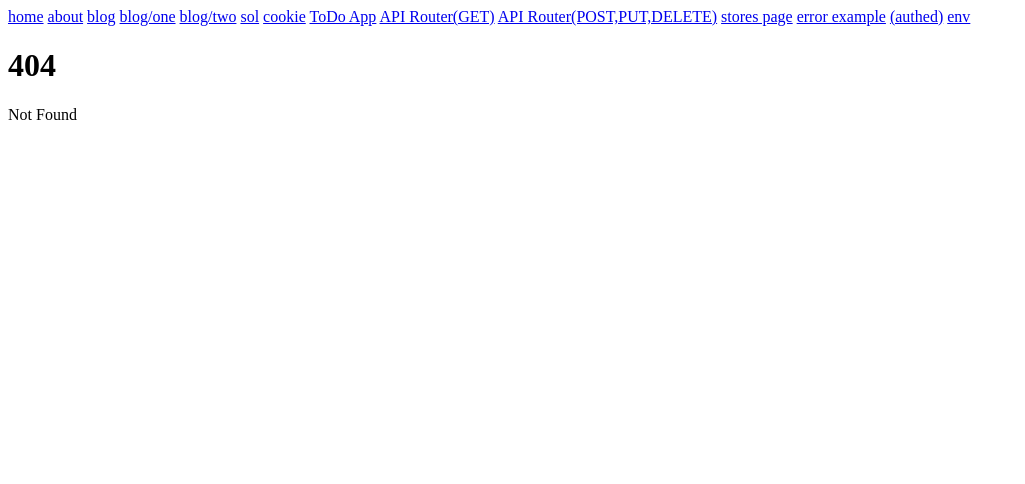
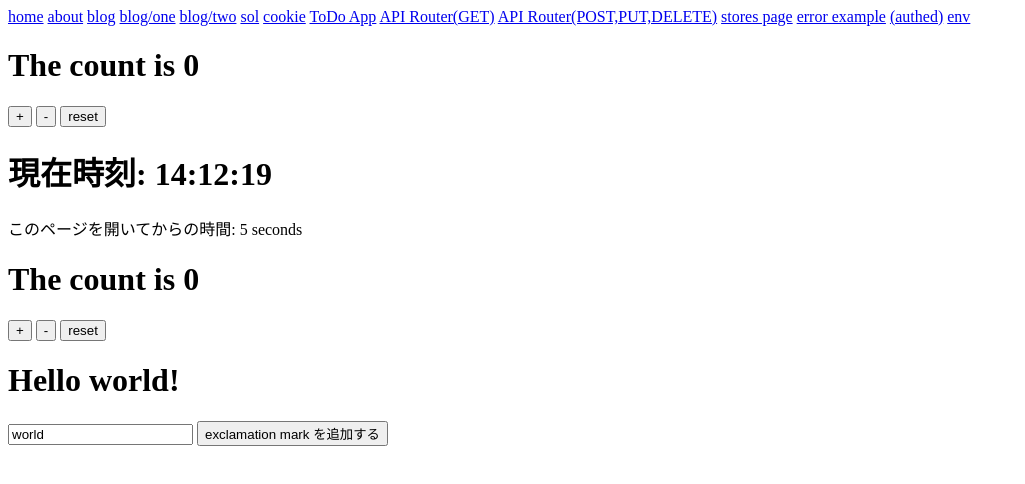
Before and after one commit to ozaki-physics/svelte-training, a SvelteKit app in the folder app/: page /basic-svelte/08_Stores in a window 1280 px wide. Before the commit this address had no page. Shown: the top 484 px of the page, without its empty margins (0-1025 px from the left). Built offline with nearby package versions, Linux system fonts and the light colour scheme.

Commit message:
feat: basic-svelte 08 stores グローバルな値の格納場所

```diff
--- /dev/null
+++ b/app/src/routes/basic-svelte/08_Stores/+page.svelte
@@ -0,0 +1,11 @@
+<script>
+  import ExWritable from "./ExWritable.svelte";
+  import ExDerived from "./ExDerived.svelte";
+  import CustomStores from "./CustomStores.svelte";
+  import StoreBinding from "./StoreBinding.svelte";
+</script>
+
+<ExWritable />
+<ExDerived />
+<CustomStores />
+<StoreBinding />
--- /dev/null
+++ b/app/src/routes/basic-svelte/08_Stores/CustomStores.svelte
@@ -0,0 +1,10 @@
+<script>
+	// @ts-ignore
+	import { count } from './stores02.js';
+</script>
+
+<h1>The count is {$count}</h1>
+
+<button on:click={count.increment}>+</button>
+<button on:click={count.decrement}>-</button>
+<button on:click={count.reset}>reset</button>
--- /dev/null
+++ b/app/src/routes/basic-svelte/08_Stores/Decrementer.svelte
@@ -0,0 +1,12 @@
+<script>
+  // @ts-ignore
+	import { count } from './stores.js';
+
+	function decrement() {
+		count.update((/** @type {number} */ n) => n - 1);
+	}
+</script>
+
+<button on:click={decrement}>
+	-
+</button>
--- /dev/null
+++ b/app/src/routes/basic-svelte/08_Stores/ExDerived.svelte
@@ -0,0 +1,18 @@
+<script>
+  // @ts-ignore
+  import { time, elapsed } from "./store.js";
+
+  const formatter = new Intl.DateTimeFormat("ja", {
+    hour12: false,
+    hour: "numeric",
+    minute: "2-digit",
+    second: "2-digit",
+  });
+</script>
+
+<h1>現在時刻: {formatter.format($time)}</h1>
+
+<p>
+  このページを開いてからの時間: {$elapsed}
+  {$elapsed === 1 ? "second" : "seconds"}
+</p>
--- /dev/null
+++ b/app/src/routes/basic-svelte/08_Stores/ExWritable.svelte
@@ -0,0 +1,25 @@
+<script>
+  // import { onDestroy } from "svelte";
+  // @ts-ignore
+  import { count } from "./stores.js";
+  import Incrementer from "./Incrementer.svelte";
+  import Decrementer from "./Decrementer.svelte";
+  import Resetter from "./Resetter.svelte";
+
+  // デストロイが必要な書き方
+  // let count_value;
+
+  // const unsubscribe = count.subscribe((/** @type {any} */ value) => {
+  //   count_value = value;
+  // });
+
+  // onDestroy(unsubscribe);
+</script>
+
+<!-- デストロイが必要な書き方 -->
+<!-- <h1>The count is {count_value}</h1> -->
+<h1>The count is {$count}</h1>
+
+<Incrementer />
+<Decrementer />
+<Resetter />
--- /dev/null
+++ b/app/src/routes/basic-svelte/08_Stores/Incrementer.svelte
@@ -0,0 +1,12 @@
+<script>
+  // @ts-ignore
+	import { count } from './stores.js';
+
+	function increment() {
+		count.update((/** @type {number} */ n) => n + 1);
+	}
+</script>
+
+<button on:click={increment}>
+	+
+</button>
--- /dev/null
+++ b/app/src/routes/basic-svelte/08_Stores/Resetter.svelte
@@ -0,0 +1,12 @@
+<script>
+  // @ts-ignore
+	import { count } from './stores.js';
+
+	function reset() {
+		count.set(0);
+	}
+</script>
+
+<button on:click={reset}>
+	reset
+</button>
--- /dev/null
+++ b/app/src/routes/basic-svelte/08_Stores/StoreBinding.svelte
@@ -0,0 +1,10 @@
+<script>
+  // @ts-ignore
+  import { name, greeting } from "./store02.js";
+</script>
+
+<h1>{$greeting}</h1>
+<!-- store のバインド -->
+<input bind:value={$name} />
+
+<button on:click={() => ($name += "!")}> exclamation mark を追加する </button>
--- /dev/null
+++ b/app/src/routes/basic-svelte/08_Stores/store.js
@@ -0,0 +1,18 @@
+import { readable, derived } from 'svelte/store';
+
+export const time = readable(new Date(), function start(set) {
+  const interval = setInterval(() => {
+    set(new Date());
+  }, 1000);
+
+  return function stop() {
+    clearInterval(interval);
+  };
+});
+
+const start = new Date();
+
+export const elapsed = derived(
+  time,
+  ($time) => Math.round(($time - start) / 1000)
+);
--- /dev/null
+++ b/app/src/routes/basic-svelte/08_Stores/store02.js
@@ -0,0 +1,7 @@
+import { writable, derived } from 'svelte/store';
+
+// 読み書き可能
+export const name = writable('world');
+
+// store に 基づいた store
+export const greeting = derived(name, ($name) => `Hello ${$name}!`);
--- /dev/null
+++ b/app/src/routes/basic-svelte/08_Stores/stores.js
@@ -0,0 +1,3 @@
+import { writable } from 'svelte/store';
+
+export const count = writable(0);
--- /dev/null
+++ b/app/src/routes/basic-svelte/08_Stores/stores02.js
@@ -0,0 +1,16 @@
+import { writable } from 'svelte/store';
+
+function createCount() {
+	const { subscribe, set, update } = writable(0);
+
+  // さっきは Incrementer.svelte で update() や Resetter.svelte で set() を使っていたが
+  // 全部ここに格納して 外のコンポーネントからは update(), set() を使えないようにもできる
+	return {
+		subscribe,
+		increment: () => update((n) => n + 1),
+		decrement: () => update((n) => n - 1),
+		reset: () => set(0)
+	};
+}
+
+export const count = createCount();
```
